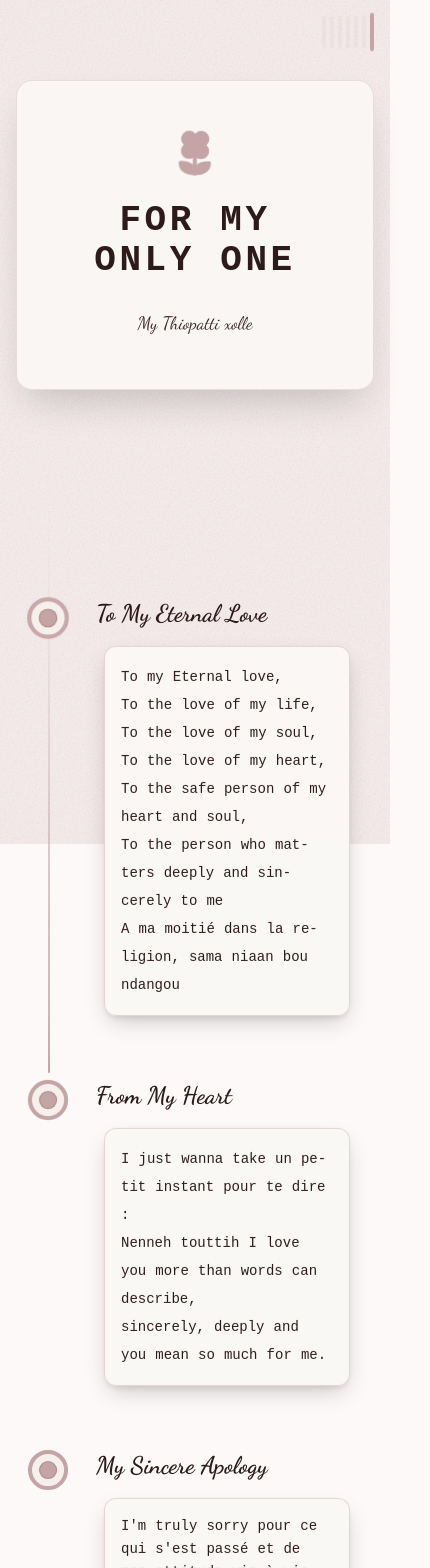
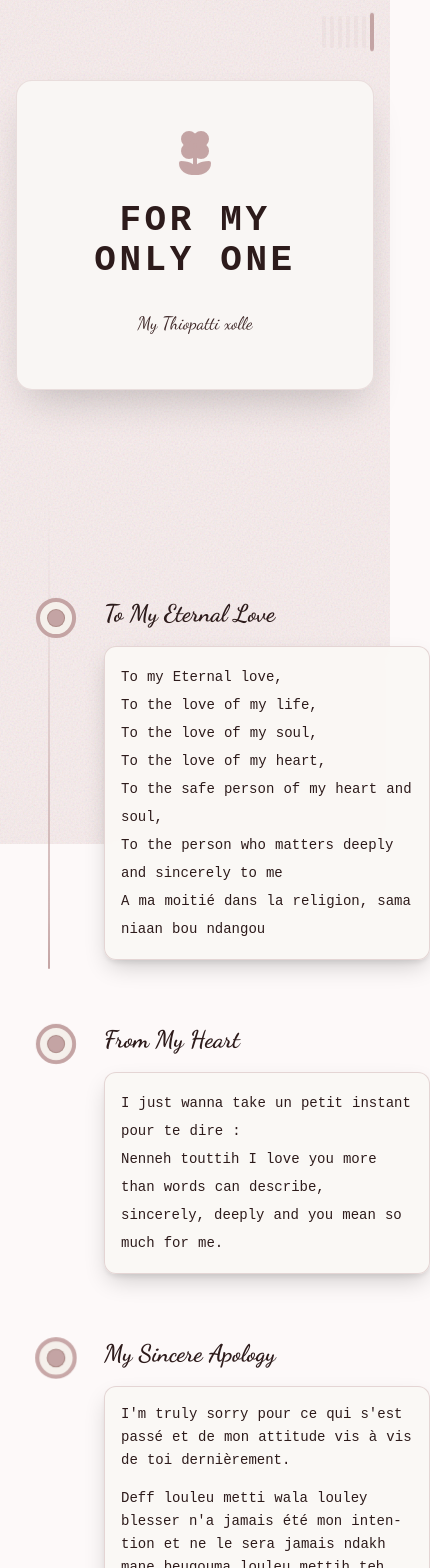
Before and after one commit to MMDIOUF/theday, a React (Vite) app: page / in a window 390 px wide. Shown: the top 1568 px of the page, 430 px wide, since content can reach past the window. Built offline with nearby package versions, Linux system fonts and the light colour scheme.

Commit message:
Mobile optimization: Wider cards for shorter length + better space management

```diff
--- a/src/components/Timeline.tsx
+++ b/src/components/Timeline.tsx
@@ -112,7 +112,7 @@ export const RomanticTimeline: React.FC<RomanticTimelineProps> = ({ data }) => {
         </motion.div>
 
         {/* Timeline Content */}
-        <div ref={ref} className="relative pb-20">
+        <div ref={ref} className="relative pb-20 px-2 md:px-0">
           {data.map((item, index) => (
             <div key={index} className={`flex justify-start ${getSpacingClass(item.spacing)} md:gap-10`}>
               {/* Timeline Point and Title */}
@@ -153,7 +153,7 @@ export const RomanticTimeline: React.FC<RomanticTimelineProps> = ({ data }) => {
               </div>
 
               {/* Content Card */}
-              <div className="relative pl-20 pr-4 md:pl-4 w-full">
+              <div className="relative pl-20 pr-2 md:pl-4 w-full">
                 {/* Mobile Title */}
                 <h3
                   className="md:hidden block text-2xl mb-4 text-left font-script font-bold"
@@ -167,7 +167,7 @@ export const RomanticTimeline: React.FC<RomanticTimelineProps> = ({ data }) => {
                   whileInView={{ opacity: 1, y: 0 }}
                   viewport={{ once: true }}
                   transition={{ duration: 1.2, delay: index * 0.1 }}
-                  className="romantic-card animate-float max-w-2xl"
+                  className="romantic-card animate-float w-full"
                   whileHover={{
                     y: -5,
                     transition: { duration: 0.3 }
--- a/src/index.css
+++ b/src/index.css
@@ -39,15 +39,28 @@
     max-width: 100%;
     word-wrap: break-word;
     overflow-wrap: break-word;
+    width: 100%;
   }
 
-  /* Mobile optimizations */
+  /* Mobile optimizations - Cards plus larges */
   @media (max-width: 640px) {
     .romantic-card {
+      padding: 1.25rem;
+      margin: 0;
+      border-radius: 0.75rem;
+      width: calc(100vw - 6rem);
+      max-width: calc(100vw - 6rem);
+      min-width: calc(100vw - 6rem);
+    }
+  }
+
+  /* Small mobile optimizations */
+  @media (max-width: 480px) {
+    .romantic-card {
+      width: calc(100vw - 4rem);
+      max-width: calc(100vw - 4rem);
+      min-width: calc(100vw - 4rem);
       padding: 1rem;
-      margin: 0 0.5rem;
-      border-radius: 0.75rem;
-      max-width: calc(100vw - 5rem);
     }
   }
 
@@ -56,6 +69,7 @@
     .romantic-card {
       padding: 1.75rem;
       max-width: 85%;
+      width: 85%;
     }
   }
 
@@ -64,6 +78,7 @@
     .romantic-card {
       padding: 2rem;
       max-width: 42rem;
+      width: auto;
     }
   }
 
@@ -87,6 +102,16 @@
       font-size: 0.875rem;
       line-height: 1.5;
       text-align: left;
+      word-break: break-word;
+      overflow-wrap: break-word;
+    }
+  }
+
+  /* Small mobile text optimizations */
+  @media (max-width: 480px) {
+    .romantic-text {
+      font-size: 0.8rem;
+      line-height: 1.4;
     }
   }
 
```
